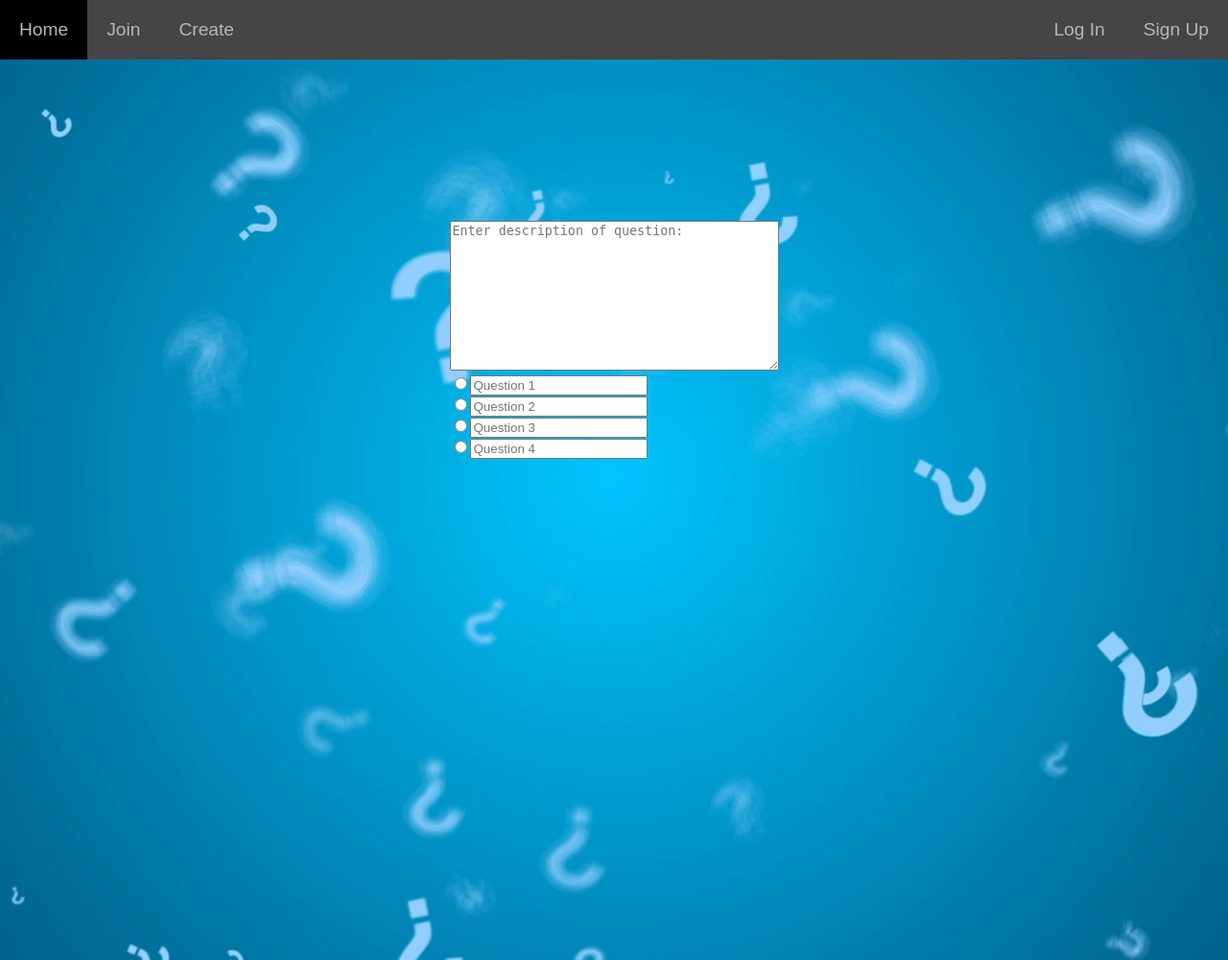
After one commit to milesHerrick/quiz-project, a PHP site: page /questions.html in a window 1280 px wide. The commit adds this page. Shown: the whole page at 96% size. Run offline with PHP 8.4, Linux system fonts and the light colour scheme.

Commit message:
Questions page
Added a temp questions page and background image.

```diff
--- a/global.css
+++ b/global.css
@@ -1,6 +1,9 @@
 body{
     font-family: Arial, Helvetica, sans-serif;
-    background-color: rgb(184, 183, 183);
+    /*background-color: rgb(184, 183, 183);*/
+    background-image: url('quiz.jpg');
+    background-position: center;
+    background-size: cover;
 }
 .navleft{
     position: fixed;
--- a/home.html
+++ b/home.html
@@ -4,7 +4,7 @@
     <meta charset="UTF-8">
     <meta http-equiv="X-UA-Compatible" content="IE=edge">
     <meta name="viewport" content="width=device-width, initial-scale=1.0">
-    <title>Login</title>
+    <title>Home</title>
     <link rel="stylesheet" href="home.css">
     <link rel="stylesheet" href="global.css">
 </head>
--- a/join.html
+++ b/join.html
@@ -23,7 +23,7 @@
   <div id = container>
   <h2>Enter Quiz Code</h2>
 
-  <form action="/action_page.php">
+  <form action="questions.html">
   <div id = textbox>
     <input type = "text" id = "code" name = "code" placeholder = "Example: 2XFG5">
   </div>
--- a/login.css
+++ b/login.css
@@ -71,7 +71,7 @@ input[type=submit]:hover{
     background-color: black;
 }
 body{
-    background-color: rgb(184, 183, 183);
+    background-image: url('quiz.jpg');
 }
 label{
     font-size: 2em;
--- /dev/null
+++ b/questions.css
@@ -0,0 +1,21 @@
+.container{
+    display: flex;
+    align-items: center;
+    flex-direction: column;
+    justify-content: center;
+    overflow-y: auto;
+    flex-direction: column;
+    margin: 200px;
+    position: relative;
+    height: 600px;
+}
+.initial{
+    position: absolute;
+    top: 5%;
+    padding: 0;
+    border-collapse: collapse;
+    height: 500px;
+}
+body{
+    background-position: center;
+}
--- /dev/null
+++ b/questions.html
@@ -0,0 +1,39 @@
+<!DOCTYPE html>
+<html lang="en">
+<head>
+    <meta charset="UTF-8">
+    <meta http-equiv="X-UA-Compatible" content="IE=edge">
+    <meta name="viewport" content="width=device-width, initial-scale=1.0">
+    <title>Questions</title>
+    <link rel="stylesheet" href="questions.css">
+    <link rel="stylesheet" href="global.css">
+</head>
+<body>
+    <div>
+        <ul class="navleft">
+            <li><a href="home.html">Home</a></li>
+            <li><a href="join.html">Join</a></li>
+            <li><a href="create.html">Create</a></li>
+        </ul>
+        <ul class="navright">
+            <li><a href="SignUp.html">Sign Up</a></li>
+            <li><a href="Login.html">Log In</a></li>
+        </ul>
+    </div>
+    <div class="container">
+        <div class="initial">
+            <form>
+                <textarea id="description" name="description" rows="10" cols="40" placeholder="Enter description of question:"></textarea><br>
+
+                <input type="radio" id="multchoice" name="answers" value="question1"><input type="text" name="answers" placeholder="Question 1"/><br>
+
+                <input type="radio" id="selectmult" name="answers" value="question2"><input type="text" name="answers" placeholder="Question 2"/><br>
+
+                <input type="radio" id="multchoice" name="answers" value="question3"><input type="text" name="answers" placeholder="Question 3"/><br>
+
+                <input type="radio" id="selectmult" name="answers" value="question4"><input type="text" name="answers" placeholder="Question 4"/><br>
+            </form>
+        </div>
+    </div>
+</body>
+</html>
--- a/signup.html
+++ b/signup.html
@@ -13,6 +13,7 @@
         <ul class="navleft">
             <li><a href="home.html">Home</a></li>
             <li><a href="join.html">Join</a></li>
+            <li><a href="create.html">Create</a></li>
         </ul>
         <ul class="navright">
             <li><a href="SignUp.html">Sign Up</a></li>
```
Also changed, not shown: home.css (+8 -1 lines), quiz.jpg (added).
